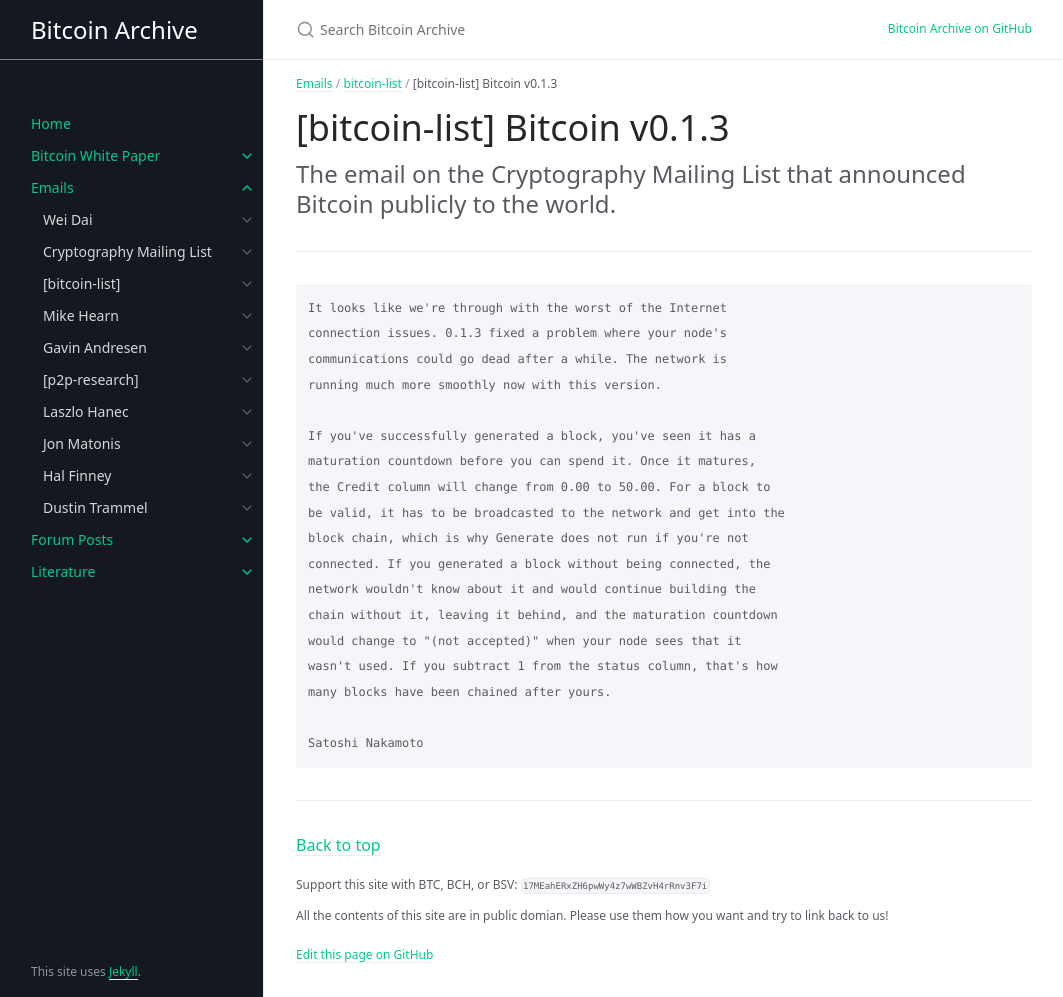
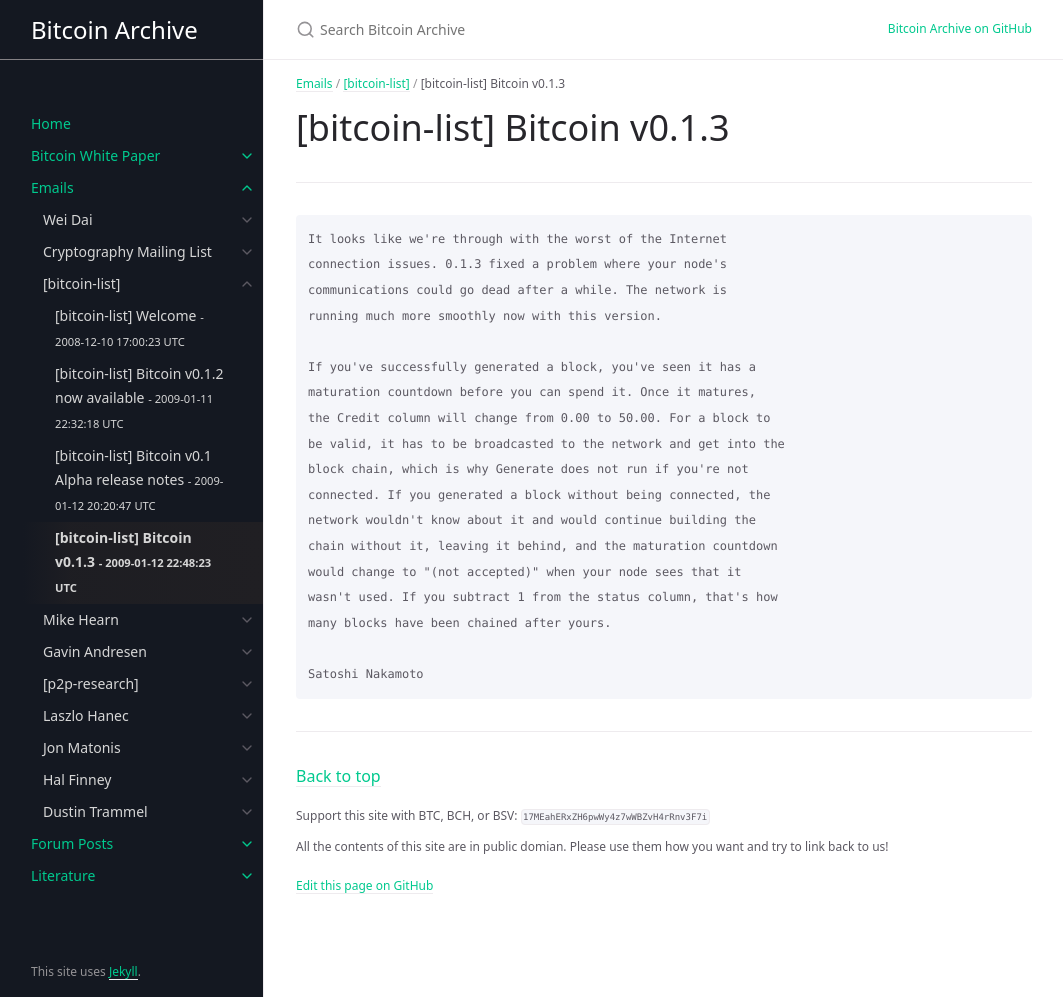
Before and after one commit to wakgill/bitcoin-archive, a Jekyll site: the page built from docs/emails/bitcoin-list/4.md, in a window 1280 px wide and 997 px high. Shown: the whole window, without its empty margins (108-1171 px from the left). Built offline with Jekyll 4.4.1, drawn with Linux system fonts in a browser that asks for light colours; some web fonts are replaced.

Commit message:
Update 4.md

```diff
--- a/docs/emails/bitcoin-list/4.md
+++ b/docs/emails/bitcoin-list/4.md
@@ -2,15 +2,13 @@
 layout: default
 title: '[bitcoin-list] Bitcoin v0.1.3'
 grand_parent: Emails
-parent: bitcoin-list
+parent: '[bitcoin-list]'
 nav_order: 4
 date: 2009-01-12 22:48:23 UTC
+original: https://sourceforge.net/p/bitcoin/mailman/message/21313152/
 ---
 
 # [bitcoin-list] Bitcoin v0.1.3
-
-The email on the Cryptography Mailing List that announced Bitcoin publicly to the world.
-{: .fs-6 .fw-300 }
 
 ---
 
```
